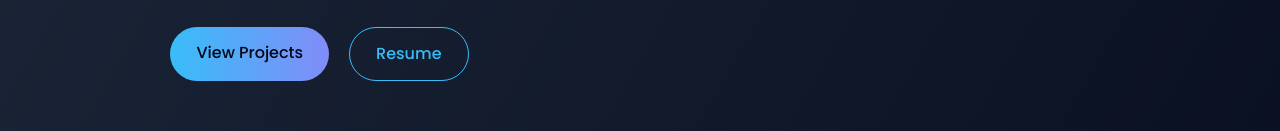
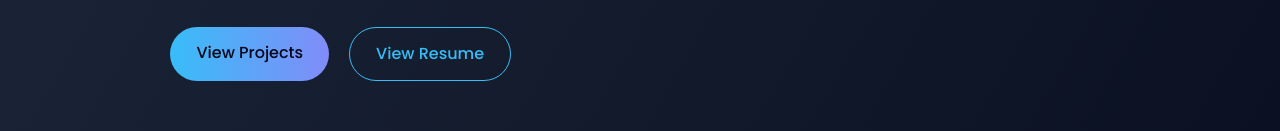
Before and after one commit to AmithDongre/AmithDongre.github.io, a plain HTML site: page index.html in a window 1280 px wide. Shown: the part 491-622 px from the top of the page. Drawn offline with Linux system fonts and the light colour scheme.

Commit message:
Update index.html

```diff
--- a/index.html
+++ b/index.html
@@ -45,7 +45,7 @@
 
         <div class="hero-buttons">
             <a href="#projects" class="btn primary">View Projects</a>
-            <a href="assets/FinalYearBCA_AmithDongre.pdf" class="btn secondary">Resume</a>
+            <a href="assets/resume.pdf" class="btn secondary">View Resume</a>
         </div>
     </div>
 </section>
```
